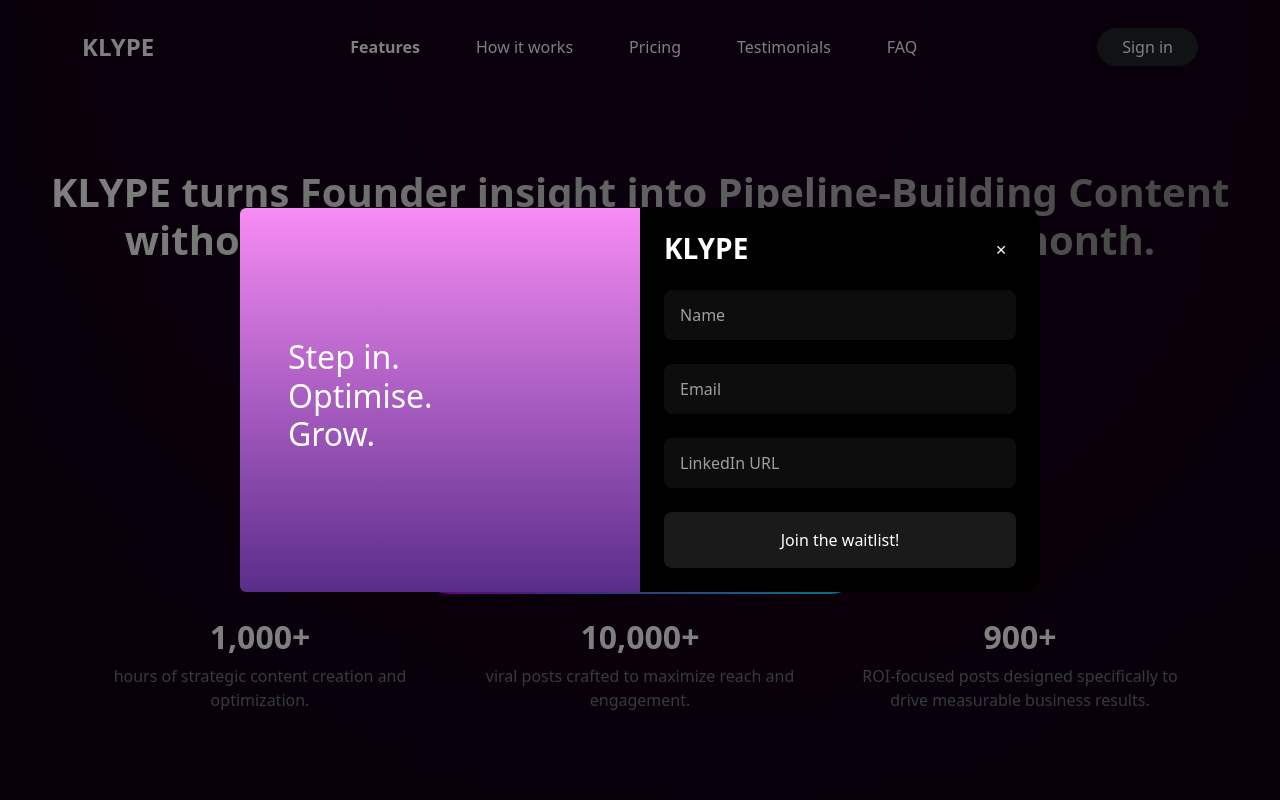
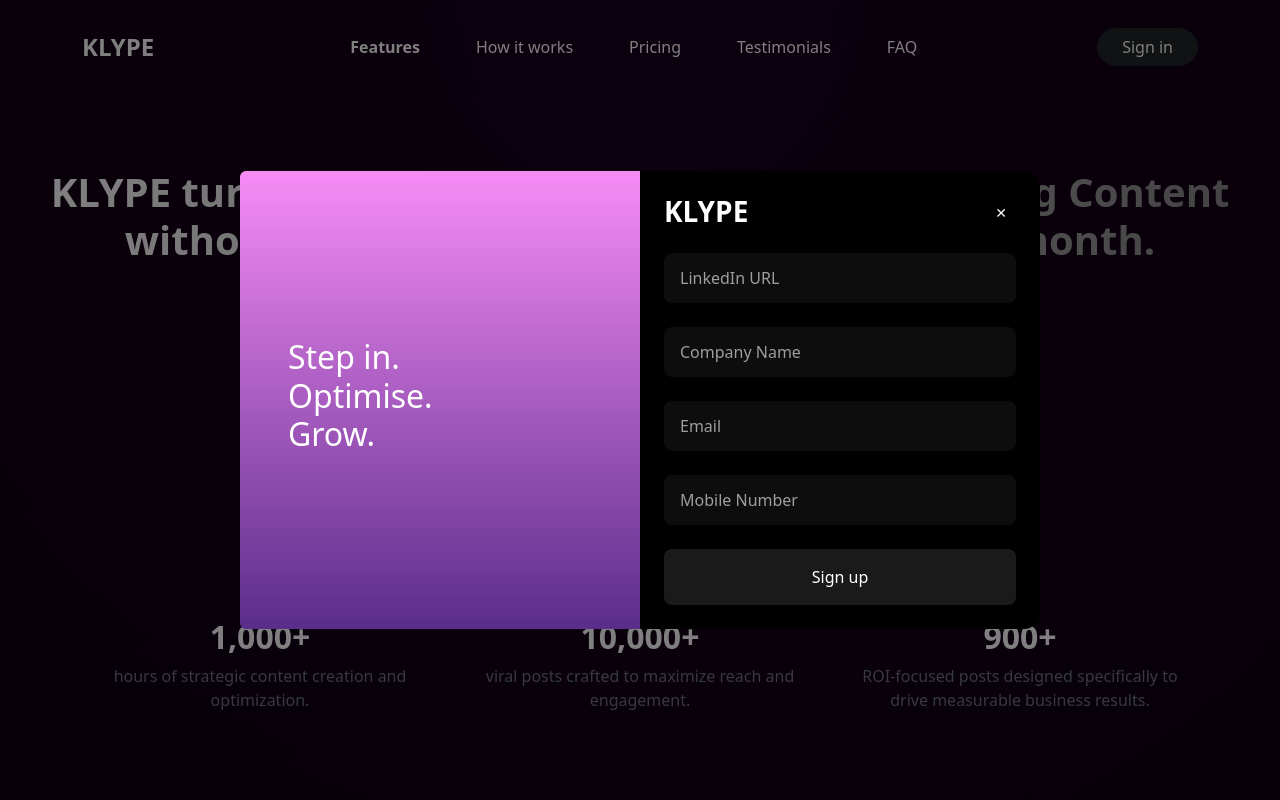
Before and after one commit to Sohith-reddy/Klype-AI, a React (Vite) app in the folder client/: page / in a window 1280 px wide. Both pictures are taken after a click on the button "Sign in". Shown: the top 800 px of the page. Built offline with nearby package versions, Linux system fonts and the light colour scheme.

Commit message:
Updated Form and it's CSS

```diff
--- a/client/src/components/KlypeFormModal.css
+++ b/client/src/components/KlypeFormModal.css
@@ -17,7 +17,6 @@
     background-color: rgba(255, 255, 255, 0.08) !important;
   }
 
-  /* Handle autofill styles */
   .form-input:-webkit-autofill,
   .form-input:-webkit-autofill:hover,
   .form-input:-webkit-autofill:focus {
@@ -26,7 +25,6 @@
     caret-color: white !important;
   }
 
-  /* Submit button hover state */
   .btn:hover {
     background-color: rgba(255, 255, 255, 0.15) !important;
     transform: translateY(-1px);
--- a/client/src/components/KlypeFormModal.jsx
+++ b/client/src/components/KlypeFormModal.jsx
@@ -11,9 +11,10 @@
     e.preventDefault();
     setSubmitting(true);
     const data = {
-      name: e.target.name.value,
+      linkedinUrl: e.target.linkedinUrl.value,
+      companyName: e.target.companyName.value,
       email: e.target.email.value,
-      linkedin: e.target.linkedinUrl.value,
+      mobile: e.target.mobile.value,
     };
 
     try {
@@ -85,11 +86,28 @@
             </Button>
           </div>
           <Form onSubmit={handleSubmit}>
-            <Form.Group className="mb-4" controlId="name">
+            <Form.Group className="mb-4" controlId="linkedinUrl">
               <Form.Control
-                name="name"
+                name="linkedinUrl"
+                id="linkedinUrl"
+                type="url"
+                placeholder="LinkedIn URL"
+                className="form-input text-white border-0 rounded-3 px-3 py-3"
+                style={{
+                  backgroundColor: "rgba(255, 255, 255, 0.05)",
+                  backdropFilter: "blur(10px)",
+                  WebkitBackdropFilter: "blur(10px)",
+                  border: "1px solid rgba(255, 255, 255, 0.1)",
+                }}
+                required
+              />
+            </Form.Group>
+
+            <Form.Group className="mb-4" controlId="companyName">
+              <Form.Control
+                name="companyName"
                 type="text"
-                placeholder="Name"
+                placeholder="Company Name"
                 className="form-input text-white border-0 rounded-3 px-3 py-3"
                 style={{
                   backgroundColor: "rgba(255, 255, 255, 0.05)",
@@ -117,11 +135,11 @@
               />
             </Form.Group>
 
-            <Form.Group className="mb-4" controlId="linkedinUrl">
+            <Form.Group className="mb-4" controlId="mobile">
               <Form.Control
-                name="linkedinUrl"
-                type="url"
-                placeholder="LinkedIn URL"
+                name="mobile"
+                type="tel"
+                placeholder="Mobile Number"
                 className="form-input text-white border-0 rounded-3 px-3 py-3"
                 style={{
                   backgroundColor: "rgba(255, 255, 255, 0.05)",
@@ -145,7 +163,7 @@
               }}
               disabled={submitting}
             >
-              {submitting ? "Submitting..." : "Join the waitlist!"}
+              {submitting ? "Submitting..." : "Sign up"}
             </Button>
           </Form>
         </Col>
```
